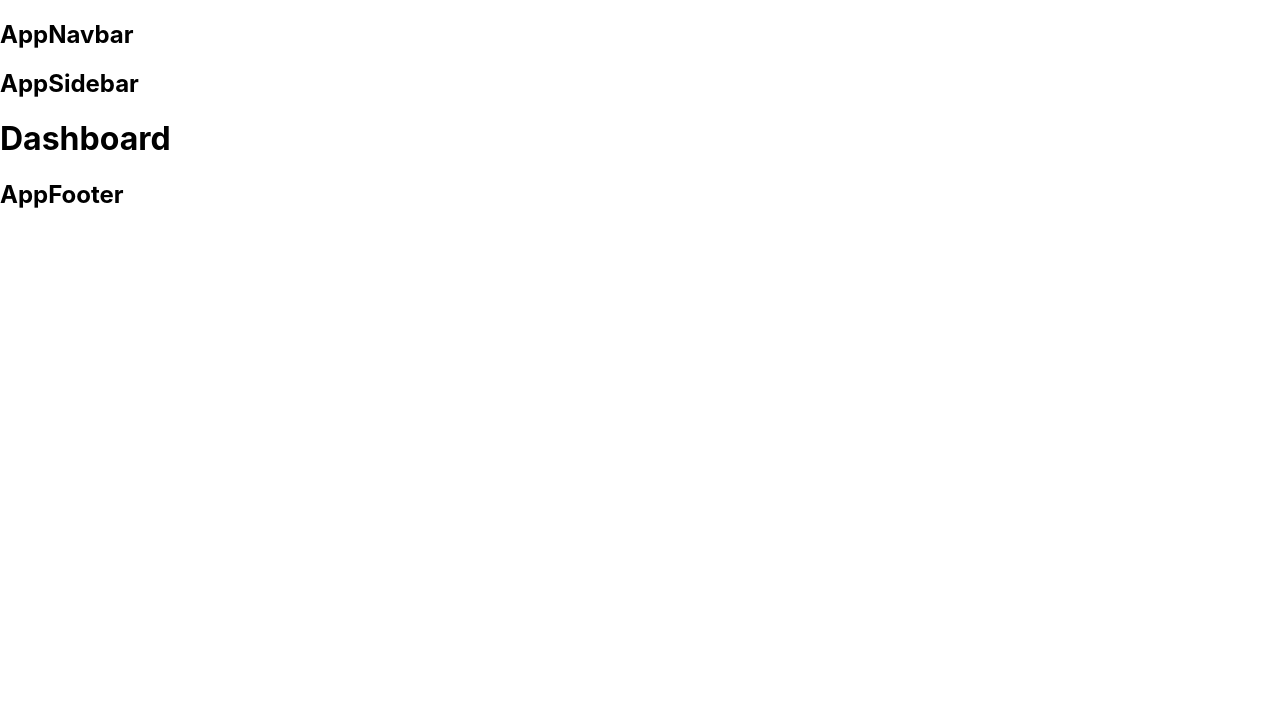
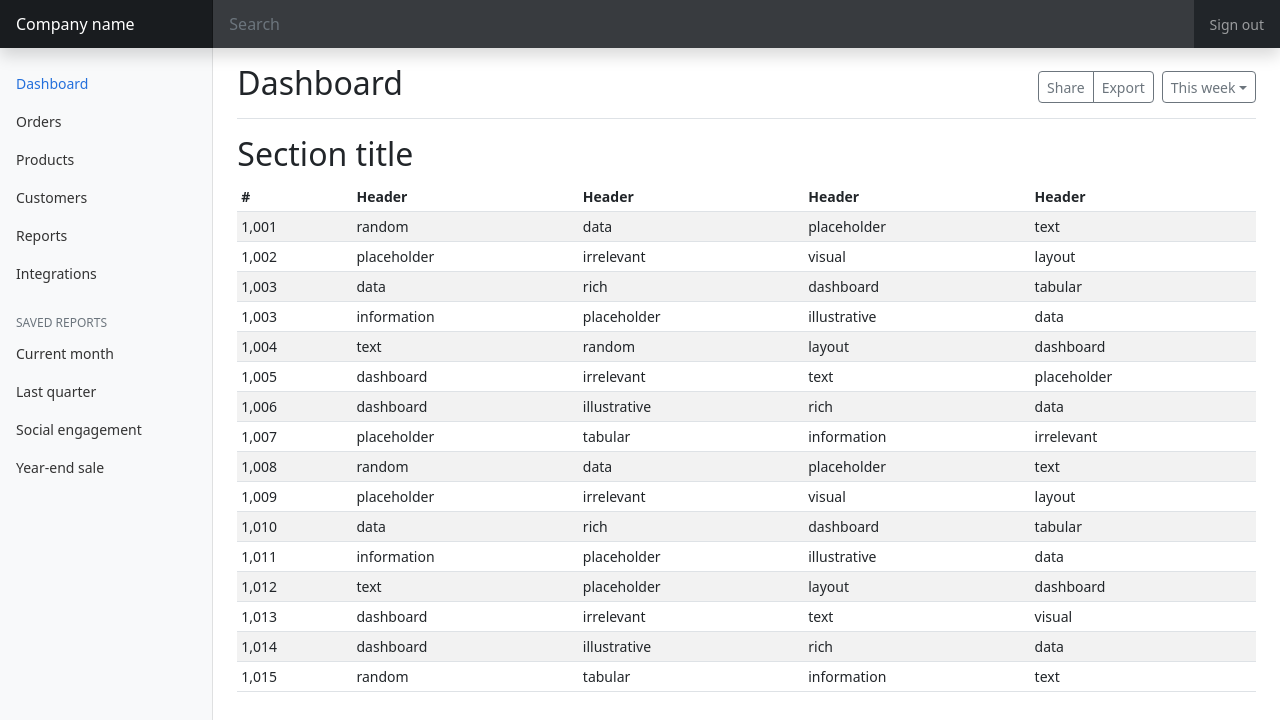
Before and after one commit to imsat/react-blog, a React (Create React App) app: page / in a window 1280 px wide. Shown: the top 720 px of the page. Built offline with nearby package versions, Linux system fonts and the light colour scheme.

Commit message:
mastering

```diff
--- a/src/compponents/AppNavbar.jsx
+++ b/src/compponents/AppNavbar.jsx
@@ -1,4 +1,18 @@
 function AppNavbar() {
-  return <h2>AppNavbar </h2>;
+  return (
+<header className="navbar navbar-dark sticky-top bg-dark flex-md-nowrap p-0 shadow">
+  <a className="navbar-brand col-md-3 col-lg-2 me-0 px-3 fs-6" href="#">Company name</a>
+  <button className="navbar-toggler position-absolute d-md-none collapsed" type="button" data-bs-toggle="collapse" data-bs-target="#sidebarMenu" aria-controls="sidebarMenu" aria-expanded="false" aria-label="Toggle navigation">
+    <span className="navbar-toggler-icon"></span>
+  </button>
+  <input className="form-control form-control-dark w-100 rounded-0 border-0" type="text" placeholder="Search" aria-label="Search" />
+  <div className="navbar-nav">
+    <div className="nav-item text-nowrap">
+      <a className="nav-link px-3" href="#">Sign out</a>
+    </div>
+  </div>
+</header>
+
+  )
 }
 export default AppNavbar;
--- a/src/compponents/AppSidebar.jsx
+++ b/src/compponents/AppSidebar.jsx
@@ -1,4 +1,96 @@
 function AppSidebar() {
-  return <h2>AppSidebar </h2>;
+  return (
+    <nav
+      id="sidebarMenu"
+      className="col-md-3 col-lg-2 d-md-block bg-light sidebar collapse">
+      <div className="position-sticky pt-3 sidebar-sticky">
+        <ul className="nav flex-column">
+          <li className="nav-item">
+            <a className="nav-link active" aria-current="page" href="#">
+              <span data-feather="home" className="align-text-bottom"></span>
+              Dashboard
+            </a>
+          </li>
+          <li className="nav-item">
+            <a className="nav-link" href="#">
+              <span data-feather="file" className="align-text-bottom"></span>
+              Orders
+            </a>
+          </li>
+          <li className="nav-item">
+            <a className="nav-link" href="#">
+              <span
+                data-feather="shopping-cart"
+                className="align-text-bottom"></span>
+              Products
+            </a>
+          </li>
+          <li className="nav-item">
+            <a className="nav-link" href="#">
+              <span data-feather="users" className="align-text-bottom"></span>
+              Customers
+            </a>
+          </li>
+          <li className="nav-item">
+            <a className="nav-link" href="#">
+              <span
+                data-feather="bar-chart-2"
+                className="align-text-bottom"></span>
+              Reports
+            </a>
+          </li>
+          <li className="nav-item">
+            <a className="nav-link" href="#">
+              <span data-feather="layers" className="align-text-bottom"></span>
+              Integrations
+            </a>
+          </li>
+        </ul>
+
+        <h6 className="sidebar-heading d-flex justify-content-between align-items-center px-3 mt-4 mb-1 text-muted text-uppercase">
+          <span>Saved reports</span>
+          <a className="link-secondary" href="#" aria-label="Add a new report">
+            <span
+              data-feather="plus-circle"
+              className="align-text-bottom"></span>
+          </a>
+        </h6>
+        <ul className="nav flex-column mb-2">
+          <li className="nav-item">
+            <a className="nav-link" href="#">
+              <span
+                data-feather="file-text"
+                className="align-text-bottom"></span>
+              Current month
+            </a>
+          </li>
+          <li className="nav-item">
+            <a className="nav-link" href="#">
+              <span
+                data-feather="file-text"
+                className="align-text-bottom"></span>
+              Last quarter
+            </a>
+          </li>
+          <li className="nav-item">
+            <a className="nav-link" href="#">
+              <span
+                data-feather="file-text"
+                className="align-text-bottom"></span>
+              Social engagement
+            </a>
+          </li>
+          <li className="nav-item">
+            <a className="nav-link" href="#">
+              <span
+                data-feather="file-text"
+                className="align-text-bottom"></span>
+              Year-end sale
+            </a>
+          </li>
+        </ul>
+      </div>
+    </nav>
+  );
 }
 export default AppSidebar;
--- a/src/index.css
+++ b/src/index.css
@@ -1,13 +1,92 @@
 body {
-  margin: 0;
-  font-family: -apple-system, BlinkMacSystemFont, 'Segoe UI', 'Roboto', 'Oxygen',
-    'Ubuntu', 'Cantarell', 'Fira Sans', 'Droid Sans', 'Helvetica Neue',
-    sans-serif;
-  -webkit-font-smoothing: antialiased;
-  -moz-osx-font-smoothing: grayscale;
+  font-size: 0.875rem;
 }
 
-code {
-  font-family: source-code-pro, Menlo, Monaco, Consolas, 'Courier New',
-    monospace;
+.feather {
+  width: 16px;
+  height: 16px;
 }
+
+/*
+ * Sidebar
+ */
+
+.sidebar {
+  position: fixed;
+  top: 0;
+  /* rtl:raw:
+  right: 0;
+  */
+  bottom: 0;
+  /* rtl:remove */
+  left: 0;
+  z-index: 100; /* Behind the navbar */
+  padding: 48px 0 0; /* Height of navbar */
+  box-shadow: inset -1px 0 0 rgba(0, 0, 0, 0.1);
+}
+
+@media (max-width: 767.98px) {
+  .sidebar {
+    top: 5rem;
+  }
+}
+
+.sidebar-sticky {
+  height: calc(100vh - 48px);
+  overflow-x: hidden;
+  overflow-y: auto; /* Scrollable contents if viewport is shorter than content. */
+}
+
+.sidebar .nav-link {
+  font-weight: 500;
+  color: #333;
+}
+
+.sidebar .nav-link .feather {
+  margin-right: 4px;
+  color: #727272;
+}
+
+.sidebar .nav-link.active {
+  color: #2470dc;
+}
+
+.sidebar .nav-link:hover .feather,
+.sidebar .nav-link.active .feather {
+  color: inherit;
+}
+
+.sidebar-heading {
+  font-size: 0.75rem;
+}
+
+/*
+ * Navbar
+ */
+
+.navbar-brand {
+  padding-top: 0.75rem;
+  padding-bottom: 0.75rem;
+  background-color: rgba(0, 0, 0, 0.25);
+  box-shadow: inset -1px 0 0 rgba(0, 0, 0, 0.25);
+}
+
+.navbar .navbar-toggler {
+  top: 0.25rem;
+  right: 1rem;
+}
+
+.navbar .form-control {
+  padding: 0.75rem 1rem;
+}
+
+.form-control-dark {
+  color: #fff;
+  background-color: rgba(255, 255, 255, 0.1);
+  border-color: rgba(255, 255, 255, 0.1);
+}
+
+.form-control-dark:focus {
+  border-color: transparent;
+  box-shadow: 0 0 0 3px rgba(255, 255, 255, 0.25);
+}
--- a/src/pages/Dashboard.jsx
+++ b/src/pages/Dashboard.jsx
@@ -1,6 +1,155 @@
 function Dashboard() {
   return (
-  <h1>Dashboard</h1>
+    <>
+      <div className="d-flex justify-content-between flex-wrap flex-md-nowrap align-items-center pt-3 pb-2 mb-3 border-bottom">
+        <h1 className="h2">Dashboard</h1>
+        <div className="btn-toolbar mb-2 mb-md-0">
+          <div className="btn-group me-2">
+            <button type="button" className="btn btn-sm btn-outline-secondary">
+              Share
+            </button>
+            <button type="button" className="btn btn-sm btn-outline-secondary">
+              Export
+            </button>
+          </div>
+          <button
+            type="button"
+            className="btn btn-sm btn-outline-secondary dropdown-toggle">
+            <span data-feather="calendar" className="align-text-bottom"></span>
+            This week
+          </button>
+        </div>
+      </div>
+
+      <h2>Section title</h2>
+      <div className="table-responsive">
+        <table className="table table-striped table-sm">
+          <thead>
+            <tr>
+              <th scope="col">#</th>
+              <th scope="col">Header</th>
+              <th scope="col">Header</th>
+              <th scope="col">Header</th>
+              <th scope="col">Header</th>
+            </tr>
+          </thead>
+          <tbody>
+            <tr>
+              <td>1,001</td>
+              <td>random</td>
+              <td>data</td>
+              <td>placeholder</td>
+              <td>text</td>
+            </tr>
+            <tr>
+              <td>1,002</td>
+              <td>placeholder</td>
+              <td>irrelevant</td>
+              <td>visual</td>
+              <td>layout</td>
+            </tr>
+            <tr>
+              <td>1,003</td>
+              <td>data</td>
+              <td>rich</td>
+              <td>dashboard</td>
+              <td>tabular</td>
+            </tr>
+            <tr>
+              <td>1,003</td>
+              <td>information</td>
+              <td>placeholder</td>
+              <td>illustrative</td>
+              <td>data</td>
+            </tr>
+            <tr>
+              <td>1,004</td>
+              <td>text</td>
+              <td>random</td>
+              <td>layout</td>
+              <td>dashboard</td>
+            </tr>
+            <tr>
+              <td>1,005</td>
+              <td>dashboard</td>
+              <td>irrelevant</td>
+              <td>text</td>
+              <td>placeholder</td>
+            </tr>
+            <tr>
+              <td>1,006</td>
+              <td>dashboard</td>
+              <td>illustrative</td>
+              <td>rich</td>
+              <td>data</td>
+            </tr>
+            <tr>
+              <td>1,007</td>
+              <td>placeholder</td>
+              <td>tabular</td>
+              <td>information</td>
+              <td>irrelevant</td>
+            </tr>
+            <tr>
+              <td>1,008</td>
+              <td>random</td>
+              <td>data</td>
+              <td>placeholder</td>
+              <td>text</td>
+            </tr>
+            <tr>
+              <td>1,009</td>
+              <td>placeholder</td>
+              <td>irrelevant</td>
+              <td>visual</td>
+              <td>layout</td>
+            </tr>
+            <tr>
+              <td>1,010</td>
+              <td>data</td>
+              <td>rich</td>
+              <td>dashboard</td>
+              <td>tabular</td>
+            </tr>
+            <tr>
+              <td>1,011</td>
+              <td>information</td>
+              <td>placeholder</td>
+              <td>illustrative</td>
+              <td>data</td>
+            </tr>
+            <tr>
+              <td>1,012</td>
+              <td>text</td>
+              <td>placeholder</td>
+              <td>layout</td>
+              <td>dashboard</td>
+            </tr>
+            <tr>
+              <td>1,013</td>
+              <td>dashboard</td>
+              <td>irrelevant</td>
+              <td>text</td>
+              <td>visual</td>
+            </tr>
+            <tr>
+              <td>1,014</td>
+              <td>dashboard</td>
+              <td>illustrative</td>
+              <td>rich</td>
+              <td>data</td>
+            </tr>
+            <tr>
+              <td>1,015</td>
+              <td>random</td>
+              <td>tabular</td>
+              <td>information</td>
+              <td>text</td>
+            </tr>
+          </tbody>
+        </table>
+      </div>
+    </>
   );
 }
 export default Dashboard
--- a/src/routes/PublicRoutes.jsx
+++ b/src/routes/PublicRoutes.jsx
@@ -6,10 +6,16 @@ import AppSidebar from "../compponents/AppSidebar";
 const PublicRoutes = () => {
   return (
     <>
-       {/* <Navigate to="/" replace={true} /> */}
+      {/* <Navigate to="/" replace={true} /> */}
       <AppNavbar />
-      <AppSidebar />
-      <Outlet />
+      <div className="container-fluid">
+        <div className="row">
+          <AppSidebar />
+          <main className="col-md-9 ms-sm-auto col-lg-10 px-md-4">
+            <Outlet />
+          </main>
+        </div>
+      </div>
       <AppFooter />
     </>
   );
```
Also changed, not shown: src/index.js (+7 -6 lines).
